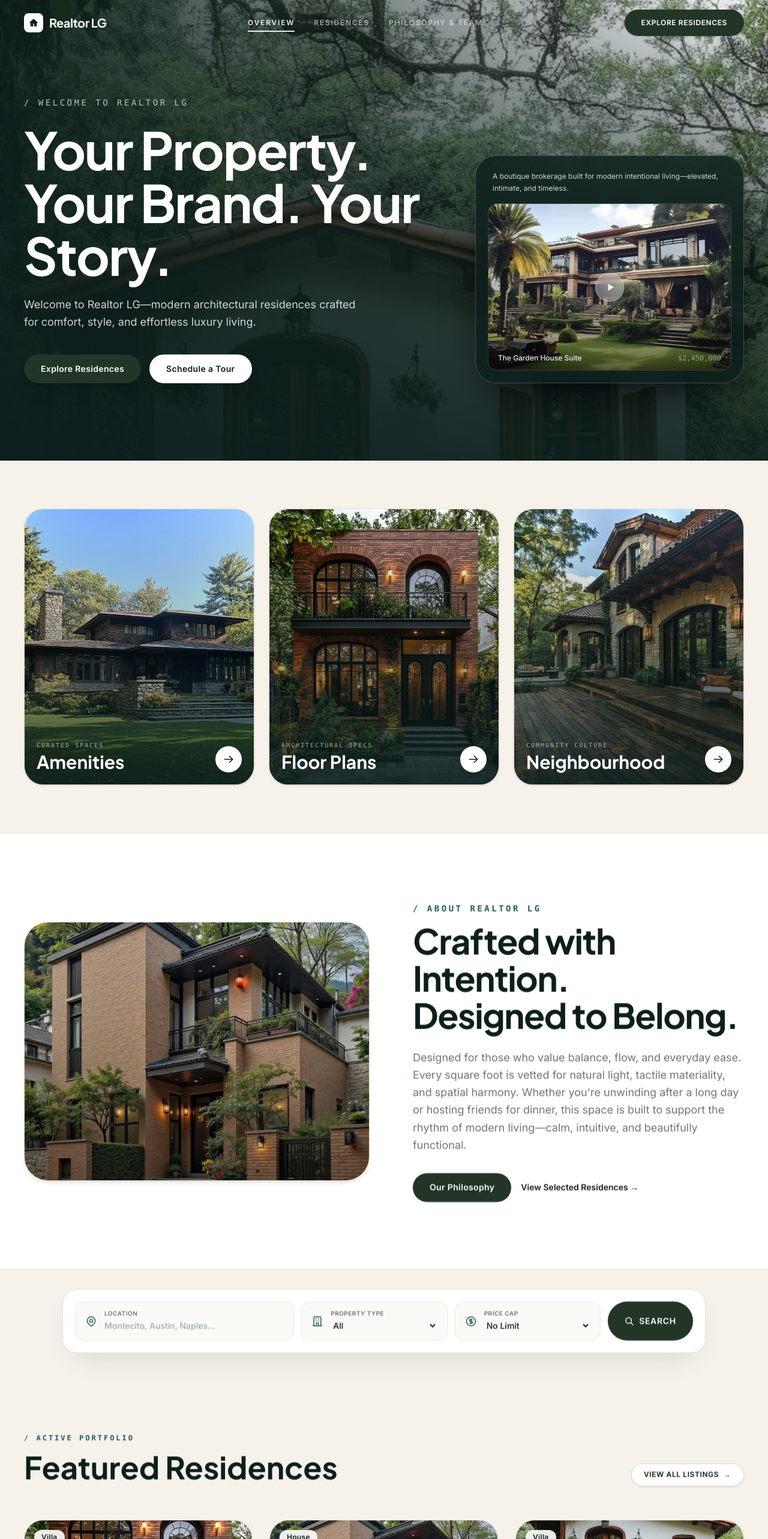
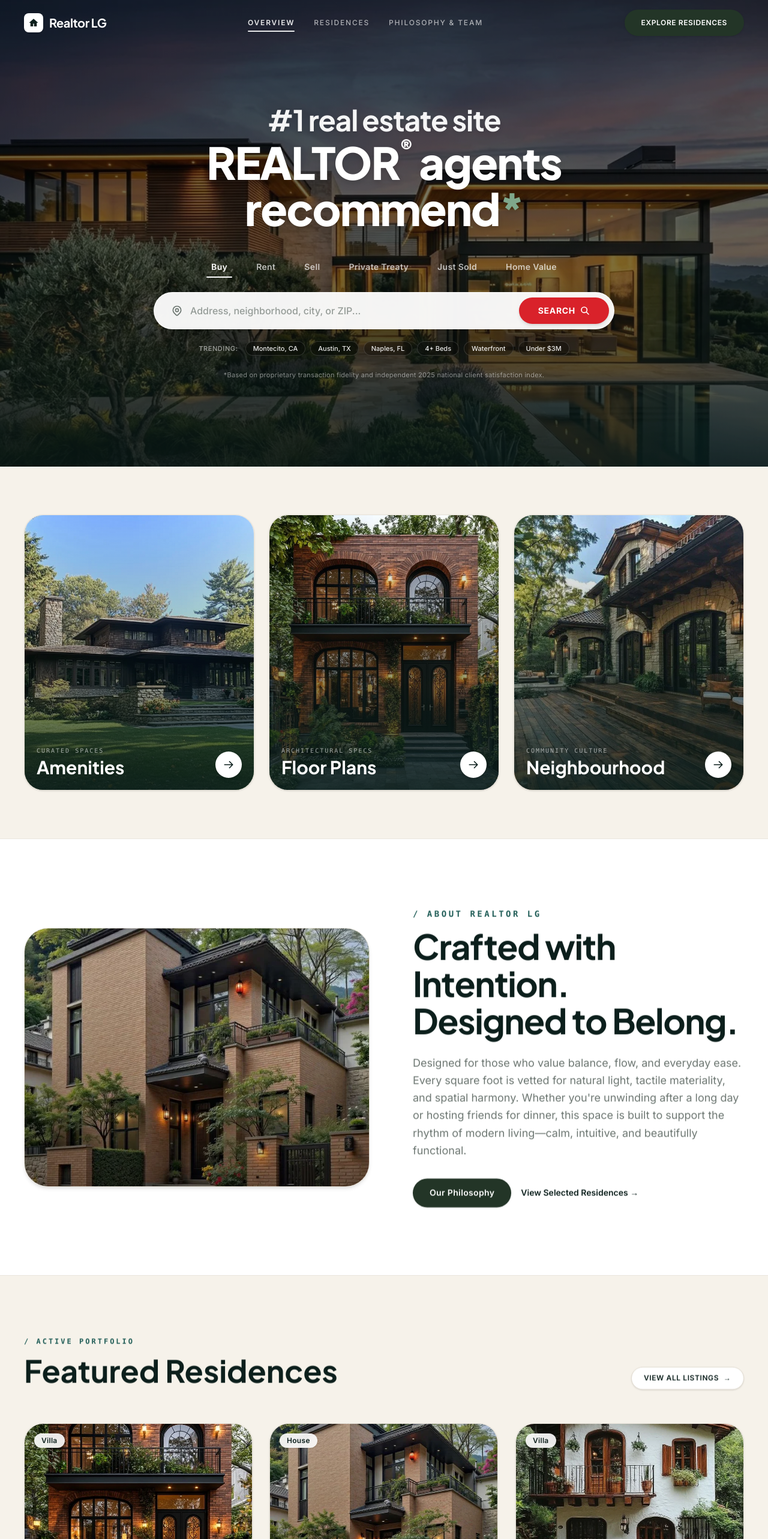
Before and after one commit to J1309/REUSA, a React (Vite) app: page / in a window 1280 px wide. Shown: the top 2566 px of the page at 60% size. Built offline with nearby package versions, Linux system fonts and the light colour scheme.

Commit message:
Update hero section with wide 16:9 dusk architectural residence, interactive category tabs, and search pill console

```diff
--- a/src/pages/Home.jsx
+++ b/src/pages/Home.jsx
@@ -9,121 +9,164 @@ import { Img, Reveal, Counter, Stars, PropertyCard, btnPrimary, btnMoss, btnWhit
 gsap.registerPlugin(ScrollTrigger)
 
 /* ------------------------------------------------------------------ *
- * 1. Hero Section (Inspired by Terris Reference)
+ * 1. Centered Dusk Estate Hero Section (Inspired by Reference Design)
  * ------------------------------------------------------------------ */
+const heroTabs = [
+  { id: 'buy', label: 'Buy' },
+  { id: 'rent', label: 'Rent' },
+  { id: 'sell', label: 'Sell' },
+  { id: 'private', label: 'Private Treaty' },
+  { id: 'sold', label: 'Just Sold' },
+  { id: 'value', label: 'Home Value' },
+]
+
 function Hero() {
+  const navigate = useNavigate()
+  const [activeTab, setActiveTab] = useState('buy')
+  const [query, setQuery] = useState('')
   const bg = useRef(null)
-  const copy = useRef(null)
+  const content = useRef(null)
 
   useEffect(() => {
     const ctx = gsap.context(() => {
-      // Subtle smooth parallax drift
+      // Gentle cinematic parallax on scroll
       gsap.to(bg.current, {
-        yPercent: 12,
+        yPercent: 14,
         ease: 'none',
         scrollTrigger: { trigger: bg.current, start: 'top top', end: 'bottom top', scrub: true },
       })
-      gsap.to(copy.current, {
+      gsap.to(content.current, {
         opacity: 0,
-        y: -30,
+        y: -35,
         ease: 'none',
-        scrollTrigger: { trigger: bg.current, start: 'top top', end: '55% top', scrub: true },
+        scrollTrigger: { trigger: bg.current, start: 'top top', end: '60% top', scrub: true },
       })
     })
     return () => ctx.revert()
   }, [])
 
+  const handleSearch = (e) => {
+    e.preventDefault()
+    const params = new URLSearchParams()
+    if (query.trim()) params.set('q', query.trim())
+    if (activeTab === 'rent') params.set('type', 'Condo')
+    navigate(`/listings?${params.toString()}`)
+  }
+
+  const quickPills = ['Montecito, CA', 'Austin, TX', 'Naples, FL', '4+ Beds', 'Waterfront', 'Under $3M']
+
   return (
-    <section className="relative min-h-[96svh] overflow-hidden bg-ink pt-28 pb-20 sm:pt-36 sm:pb-28 lg:pt-40 lg:pb-32 flex items-center">
-      {/* Background Photography with Terris-style architectural vertical greenery */}
-      <div ref={bg} className="absolute inset-0 -bottom-[14%] pointer-events-none">
+    <section className="relative min-h-[92svh] sm:min-h-[96svh] overflow-hidden bg-ink pt-28 pb-20 sm:pt-36 sm:pb-28 lg:pt-44 lg:pb-36 flex items-center justify-center">
+      {/* 16:9 High-Resolution Dusk Architectural Background */}
+      <div ref={bg} className="absolute inset-0 -bottom-[16%] pointer-events-none">
         <img
-          src="/images/showcase/showcase-02.webp"
-          alt="Architectural green tower residence"
+          src="/images/hero/hero-dusk-estate.webp"
+          alt="Luxury modern architectural residence at dusk"
           fetchPriority="high"
-          className="size-full object-cover object-top scale-105 transition-transform duration-[2.5s]"
+          className="size-full object-cover object-center scale-105 transition-transform duration-[2s]"
         />
-        {/* Rich Atmospheric Scrim Gradients */}
-        <div className="absolute inset-0 bg-gradient-to-t from-ink via-ink/65 to-transparent" />
-        <div className="absolute inset-0 bg-gradient-to-r from-ink/90 via-ink/50 to-transparent" />
+        {/* Layered Twilight & Contrast Scrims */}
+        <div className="absolute inset-0 bg-gradient-to-t from-ink via-ink/40 to-black/50" />
+        <div className="absolute inset-0 bg-black/20" />
       </div>
 
-      <div ref={copy} className="relative mx-auto max-w-7xl px-4 sm:px-6 lg:px-10 w-full">
-        <div className="grid gap-12 lg:grid-cols-[1.35fr_1fr] items-end">
-          {/* Left Column: Terris-style Headline & Dual CTAs */}
-          <div className="max-w-2xl text-white">
-            {/* Slash Eyebrow */}
-            <div className="mb-4 sm:mb-6 flex items-center gap-2">
-              <span className="text-xs sm:text-sm font-mono tracking-[0.25em] uppercase text-white/70">
-                / WELCOME TO REALTOR LG
-              </span>
-            </div>
+      <div ref={content} className="relative mx-auto max-w-5xl px-4 sm:px-6 lg:px-8 w-full text-center text-white z-10">
+        {/* Headline matching the high-trust reference style */}
+        <div className="animate-[fadeIn_0.8s_ease]">
+          <span className="block font-modern font-bold text-2xl sm:text-4xl md:text-5xl text-white/95 tracking-tight drop-shadow-md">
+            #1 real estate site
+          </span>
+          <h1 className="mt-1 sm:mt-2 font-modern font-extrabold text-[clamp(2.4rem,6vw,4.6rem)] leading-[1.05] tracking-tight text-white drop-shadow-lg">
+            REALTOR<sup className="text-[0.45em] align-super">®</sup> agents recommend<span className="text-accent">*</span>
+          </h1>
+        </div>
 
-            {/* Giant Clean Modern Headline */}
-            <h1 className="font-modern font-bold text-[clamp(2.8rem,6.8vw,5.4rem)] leading-[1.02] tracking-tight text-white">
-              Your Property.
-              <br />
-              Your Brand. Your Story.
-            </h1>
+        {/* Interactive Filter Category Tabs */}
+        <div className="mt-8 sm:mt-10 flex items-center justify-center gap-1.5 sm:gap-4 overflow-x-auto pb-1 max-w-full scrollbar-none">
+          {heroTabs.map((tab) => (
+            <button
+              key={tab.id}
+              onClick={() => setActiveTab(tab.id)}
+              className={`relative px-3 sm:px-4 py-2 text-xs sm:text-sm font-semibold tracking-wide transition-all whitespace-nowrap ${
+                activeTab === tab.id
+                  ? 'text-white'
+                  : 'text-white/70 hover:text-white'
+              }`}
+            >
+              {tab.label}
+              {activeTab === tab.id && (
+                <span className="absolute bottom-0 inset-x-2 h-0.5 bg-white rounded-full transition-all" />
+              )}
+            </button>
+          ))}
+        </div>
 
-            {/* Refined Subtitle */}
-            <p className="mt-6 text-base sm:text-lg leading-relaxed text-white/80 max-w-xl font-normal">
-              Welcome to Realtor LG—modern architectural residences crafted for comfort, style, and effortless luxury living.
-            </p>
+        {/* Expansive Search Bar Pill Console */}
+        <form
+          onSubmit={handleSearch}
+          className="mt-4 sm:mt-5 mx-auto max-w-3xl rounded-full bg-white/95 p-1.5 sm:p-2 pl-5 sm:pl-7 shadow-[0_25px_60px_-15px_rgba(0,0,0,0.6)] backdrop-blur-xl border border-white/80 flex items-center gap-3 transition-all focus-within:ring-4 focus-within:ring-white/30"
+        >
+          {/* Location Icon */}
+          <svg className="size-5 text-muted shrink-0 hidden sm:block" fill="none" viewBox="0 0 24 24" stroke="currentColor">
+            <path strokeLinecap="round" strokeLinejoin="round" strokeWidth={2} d="M17.657 16.657L13.414 20.9a1.998 1.998 0 01-2.827 0l-4.244-4.243a8 8 0 1111.314 0z" />
+            <path strokeLinecap="round" strokeLinejoin="round" strokeWidth={2} d="M15 11a3 3 0 11-6 0 3 3 0 016 0z" />
+          </svg>
 
-            {/* Dual Button Group (Terris Deep Olive Pill + Solid White Pill) */}
-            <div className="mt-8 sm:mt-10 flex flex-wrap items-center gap-3.5">
-              <Link
-                to="/listings"
-                className={`${btnMoss} px-7 min-h-12 text-sm font-semibold tracking-wide shadow-xl hover:shadow-moss/30`}
-              >
-                Explore Residences
-              </Link>
-              <a
-                href="#consultation"
-                className={`${btnWhite} px-7 min-h-12 text-sm font-semibold tracking-wide shadow-xl`}
-              >
-                Schedule a Tour
-              </a>
-            </div>
-          </div>
+          {/* Search Input */}
+          <input
+            value={query}
+            onChange={(e) => setQuery(e.target.value)}
+            placeholder="Address, neighborhood, city, or ZIP..."
+            className="w-full bg-transparent text-sm sm:text-base text-ink placeholder:text-muted/70 outline-none font-medium"
+          />
 
-          {/* Right Column: Floating Micro-Showcase Card with Intimate Media Frame */}
-          <div className="hidden lg:block">
-            <div className="rounded-[2.2rem] border border-white/20 bg-ink/80 p-5 backdrop-blur-xl shadow-[0_30px_70px_-20px_rgba(0,0,0,0.8)] text-white max-w-md ml-auto">
-              <p className="text-xs leading-relaxed text-white/80 font-normal px-2 pt-1 pb-4">
-                A boutique brokerage built for modern intentional living—elevated, intimate, and timeless.
-              </p>
+          {/* Clear button if typed */}
+          {query && (
+            <button
+              type="button"
+              onClick={() => setQuery('')}
+              className="text-xs text-muted hover:text-ink px-1"
+            >
+              ✕
+            </button>
+          )}
 
-              {/* Inner Media Frame with cozy suite photo + play overlay badge */}
-              <Link
-                to="/listings/001"
-                className="group relative block aspect-[16/11] overflow-hidden rounded-2xl border border-white/10 bg-white/5"
-              >
-                <img
-                  src="/images/showcase/showcase-06.webp"
-                  alt="Curated interior suite"
-                  className="size-full object-cover transition-transform duration-700 group-hover:scale-105"
-                />
-                <div className="absolute inset-0 bg-gradient-to-t from-black/60 via-transparent to-transparent" />
+          {/* Vibrant High-Contrast Search Action Button (Vibrant Ruby/Crimson from reference) */}
+          <button
+            type="submit"
+            className="rounded-full bg-[#d9222a] hover:bg-[#bd181f] text-white px-6 sm:px-8 py-3 text-xs sm:text-sm font-bold uppercase tracking-wider flex items-center justify-center gap-2 shadow-md transition-all hover:scale-105 active:scale-95 shrink-0"
+          >
+            <span>Search</span>
+            <svg className="size-4 shrink-0" fill="none" viewBox="0 0 24 24" stroke="currentColor">
+              <path strokeLinecap="round" strokeLinejoin="round" strokeWidth={2.5} d="M21 21l-6-6m2-5a7 7 0 11-14 0 7 7 0 0114 0z" />
+            </svg>
+          </button>
+        </form>
 
-                {/* Central Frosted Play/Explore Badge */}
-                <div className="absolute inset-0 flex items-center justify-center">
-                  <span className="flex size-12 items-center justify-center rounded-full bg-white/30 backdrop-blur-md border border-white/40 text-white shadow-lg transition-transform duration-300 group-hover:scale-110">
-                    <svg className="size-5 fill-current ml-0.5" viewBox="0 0 24 24">
-                      <path d="M8 5v14l11-7z" />
-                    </svg>
-                  </span>
-                </div>
+        {/* Quick Suggestion Pills */}
+        <div className="mt-4 sm:mt-5 flex flex-wrap items-center justify-center gap-2 text-xs">
+          <span className="text-white/60 text-[11px] uppercase tracking-wider font-semibold mr-1">Trending:</span>
+          {quickPills.map((pill) => (
+            <button
+              key={pill}
+              type="button"
+              onClick={() => {
+                setQuery(pill)
+                const params = new URLSearchParams()
+                params.set('q', pill)
+                navigate(`/listings?${params.toString()}`)
+              }}
+              className="rounded-full bg-black/30 hover:bg-white/20 backdrop-blur-md border border-white/15 px-3 py-1 text-[11px] font-medium text-white/90 transition-all hover:scale-105"
+            >
+              {pill}
+            </button>
+          ))}
+        </div>
 
-                <div className="absolute bottom-3 left-4 right-4 flex items-center justify-between text-xs text-white/90">
-                  <span className="font-medium">The Garden House Suite</span>
-                  <span className="text-accent font-mono">$2,450,000</span>
-                </div>
-              </Link>
-            </div>
-          </div>
-        </div>
+        {/* Trust footnote */}
+        <p className="mt-6 text-[11px] text-white/50 tracking-wide font-normal">
+          *Based on proprietary transaction fidelity and independent 2025 national client satisfaction index.
+        </p>
       </div>
     </section>
   )
@@ -161,7 +204,7 @@ function FeatureShowcaseRow() {
     <section className="bg-sand py-12 sm:py-16 lg:py-20">
       <div className="mx-auto max-w-7xl px-4 sm:px-6 lg:px-10">
         <div className="grid gap-6 sm:grid-cols-2 lg:grid-cols-3">
-          {showcaseCards.map((card, i) => (
+          {showcaseCards.map((card) => (
             <Link
               key={card.title}
               to={card.link}
@@ -221,7 +264,7 @@ function CraftedWithIntention() {
             </div>
           </Reveal>
 
-          {/* Right Column: Editorial Narrative matching Terris */}
+          {/* Right Column: Editorial Narrative */}
           <Reveal className="lg:pl-6">
             <div className="mb-3">
               <span className="text-xs sm:text-sm font-mono tracking-[0.25em] uppercase text-sea font-semibold">
@@ -261,95 +304,7 @@ function CraftedWithIntention() {
 }
 
 /* ------------------------------------------------------------------ *
- * 4. Search & Filter Bar Console
- * ------------------------------------------------------------------ */
-function SearchBar() {
-  const navigate = useNavigate()
-  const propertyTypes = useListingTypes()
-  const submit = (e) => {
-    e.preventDefault()
-    const f = new FormData(e.currentTarget)
-    const params = new URLSearchParams()
-    for (const [k, v] of f.entries()) if (v && v !== 'All' && v !== 'Any') params.set(k, v)
-    navigate(`/listings?${params}`)
-  }
-
-  return (
-    <div className="relative z-20 mx-auto max-w-6xl px-4 sm:px-6 lg:px-10 py-8">
-      <Reveal>
-        <form
-          onSubmit={submit}
-          className="grid gap-3 rounded-3xl border border-stone/80 bg-white p-4 sm:p-5 shadow-[0_20px_50px_-20px_rgba(12,31,28,0.15)] sm:grid-cols-2 lg:grid-cols-[1.5fr_1fr_1fr_auto]"
-        >
-          {/* Location input */}
-          <div className="flex items-center gap-3 rounded-2xl bg-sand/40 px-4 py-3 border border-stone/60 focus-within:bg-white focus-within:border-sea transition-all">
-            <svg className="size-5 text-sea shrink-0" fill="none" viewBox="0 0 24 24" stroke="currentColor">
-              <path strokeLinecap="round" strokeLinejoin="round" strokeWidth={1.75} d="M17.657 16.657L13.414 20.9a1.998 1.998 0 01-2.827 0l-4.244-4.243a8 8 0 1111.314 0z" />
-              <path strokeLinecap="round" strokeLinejoin="round" strokeWidth={1.75} d="M15 11a3 3 0 11-6 0 3 3 0 016 0z" />
-            </svg>
-            <div className="flex-1 min-w-0">
-              <span className="block text-[10px] font-semibold uppercase tracking-wider text-muted">Location</span>
-              <input
-                name="q"
-                placeholder="Montecito, Austin, Naples..."
-                className="w-full bg-transparent text-sm text-ink outline-none placeholder:text-muted/60 font-medium"
-              />
-            </div>
-          </div>
-
-          {/* Property Type */}
-          <div className="flex items-center gap-3 rounded-2xl bg-sand/40 px-4 py-3 border border-stone/60 focus-within:bg-white focus-within:border-sea transition-all">
-            <svg className="size-5 text-sea shrink-0" fill="none" viewBox="0 0 24 24" stroke="currentColor">
-              <path strokeLinecap="round" strokeLinejoin="round" strokeWidth={1.75} d="M19 21V5a2 2 0 00-2-2H7a2 2 0 00-2 2v16m14 0h2m-2 0h-5m-9 0H3m2 0h5M9 7h1m-1 4h1m4-4h1m-1 4h1m-5 10v-5a1 1 0 011-1h2a1 1 0 011 1v5m-4 0h4" />
-            </svg>
-            <div className="flex-1 min-w-0">
-              <span className="block text-[10px] font-semibold uppercase tracking-wider text-muted">Property Type</span>
-              <select
-                name="type"
-                className="w-full bg-transparent text-sm text-ink outline-none cursor-pointer font-medium"
-              >
-                {propertyTypes.map((t) => (
-                  <option key={t} value={t}>{t}</option>
-                ))}
-              </select>
-            </div>
-          </div>
-
-          {/* Max Price */}
-          <div className="flex items-center gap-3 rounded-2xl bg-sand/40 px-4 py-3 border border-stone/60 focus-within:bg-white focus-within:border-sea transition-all">
-            <svg className="size-5 text-sea shrink-0" fill="none" viewBox="0 0 24 24" stroke="currentColor">
-              <path strokeLinecap="round" strokeLinejoin="round" strokeWidth={1.75} d="M12 8c-1.657 0-3 .895-3 2s1.343 2 3 2 3 .895 3 2-1.343 2-3 2m0-8c1.11 0 2.08.402 2.599 1M12 8V7m0 1v8m0 0v1m0-1c-1.11 0-2.08-.402-2.599-1M21 12a9 9 0 11-18 0 9 9 0 0118 0z" />
-            </svg>
-            <div className="flex-1 min-w-0">
-              <span className="block text-[10px] font-semibold uppercase tracking-wider text-muted">Price Cap</span>
-              <select
-                name="max"
-                className="w-full bg-transparent text-sm text-ink outline-none cursor-pointer font-medium"
-              >
-                <option value="Any">No Limit</option>
-                <option value="1000000">Under $1,000,000</option>
-                <option value="2000000">Under $2,000,000</option>
-                <option value="3000000">Under $3,000,000</option>
-                <option value="5000000">Under $5,000,000</option>
-              </select>
-            </div>
-          </div>
-
-          {/* Submit Button */}
-          <button className={`${btnMoss} min-h-12 rounded-2xl shadow-md hover:shadow-lg flex items-center justify-center gap-2 w-full text-sm font-semibold tracking-wider uppercase`}>
-            <svg className="size-4" fill="none" viewBox="0 0 24 24" stroke="currentColor">
-              <path strokeLinecap="round" strokeLinejoin="round" strokeWidth={2.2} d="M21 21l-6-6m2-5a7 7 0 11-14 0 7 7 0 0114 0z" />
-            </svg>
-            Search
-          </button>
-        </form>
-      </Reveal>
-    </div>
-  )
-}
-
-/* ------------------------------------------------------------------ *
- * 5. Featured Portfolio Showcase
+ * 4. Featured Portfolio Showcase
  * ------------------------------------------------------------------ */
 function Featured() {
   const list = useListings()
@@ -386,7 +341,7 @@ function Featured() {
 }
 
 /* ------------------------------------------------------------------ *
- * 6. Standards & Proven Statistics
+ * 5. Standards & Proven Statistics
  * ------------------------------------------------------------------ */
 function WhyUs() {
   return (
@@ -416,7 +371,7 @@ function WhyUs() {
 }
 
 /* ------------------------------------------------------------------ *
- * 7. Testimonials
+ * 6. Testimonials
  * ------------------------------------------------------------------ */
 function Testimonials() {
   const [i, setI] = useState(0)
@@ -458,7 +413,7 @@ function Testimonials() {
 }
 
 /* ------------------------------------------------------------------ *
- * 8. Private Consultation CTA
+ * 7. Private Consultation CTA
  * ------------------------------------------------------------------ */
 function CTA() {
   return (
@@ -490,7 +445,6 @@ export default function Home() {
       <Hero />
       <FeatureShowcaseRow />
       <CraftedWithIntention />
-      <SearchBar />
       <Featured />
       <WhyUs />
       <Testimonials />
```
Also changed, not shown: public/images/hero/hero-dusk-estate.webp (added).
